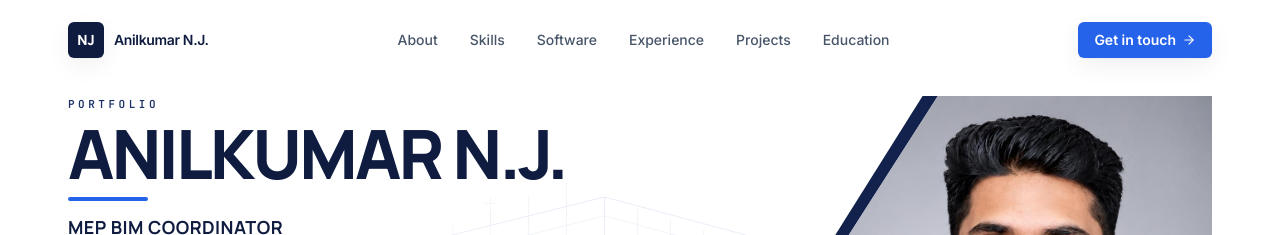
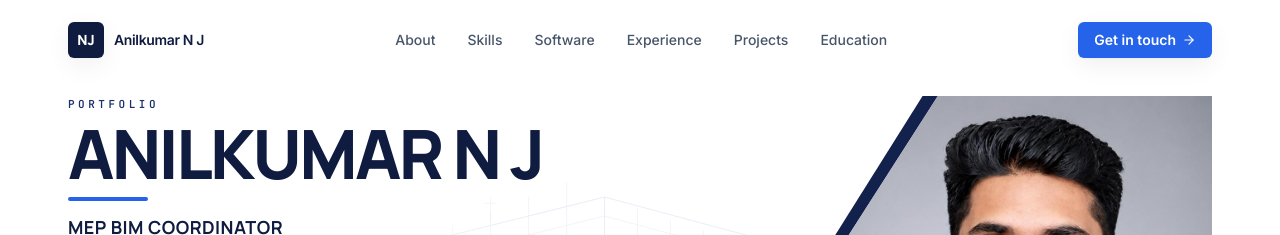
Before and after one commit to akhil-anil-dev/portfolio-anilkumar, a Next.js app: page / in a window 1280 px wide. Shown: the top 235 px of the page. Built offline with nearby package versions, Linux system fonts and the light colour scheme.

Commit message:
chore: Updated name

```diff
--- a/components/DiagramViewer.tsx
+++ b/components/DiagramViewer.tsx
@@ -28,7 +28,7 @@ export default function DiagramViewer({
   index,
   onClose,
   onIndexChange,
-  watermark = "ANILKUMAR  N.J.",
+  watermark = "ANILKUMAR  N  J",
 }: Props) {
   const d = diagrams[index];
 
@@ -167,7 +167,7 @@ export default function DiagramViewer({
 }
 
 /**
- * Pattern of "ANILKUMAR N.J." repeated diagonally.
+ * Pattern of "ANILKUMAR N J" repeated diagonally.
  * Rendered via an inline SVG `background-image` so it scales with the
  * diagram without modifying the original raster file.
  */
--- a/components/Hero.tsx
+++ b/components/Hero.tsx
@@ -35,7 +35,7 @@ export default function Hero() {
           </p>
 
           <h1 className="mt-2 whitespace-nowrap font-display text-[2.5rem] font-extrabold leading-[0.95] tracking-tightest text-navy-700 sm:text-[3.25rem] lg:text-[4.25rem]">
-            ANILKUMAR N.J.
+            ANILKUMAR N J
           </h1>
 
           <div className="mt-3 h-1 w-20 rounded-full bg-accent" />
--- a/components/ProfilePhoto.tsx
+++ b/components/ProfilePhoto.tsx
@@ -57,7 +57,7 @@ export default function ProfilePhoto() {
       {/* Bottom-left caption — fades in on hover. */}
       <figcaption className="pointer-events-none absolute bottom-4 left-4 z-10 flex items-center gap-2 opacity-0 transition-opacity duration-500 group-hover:opacity-100">
         <span className="font-mono text-[10px] font-semibold uppercase tracking-[0.22em] text-white">
-          Anilkumar N.J.
+          Anilkumar N J
         </span>
       </figcaption>
     </figure>
--- a/components/ProjectPanel.tsx
+++ b/components/ProjectPanel.tsx
@@ -258,7 +258,7 @@ export default function ProjectPanel({
                             className="absolute inset-0 h-full w-full select-none object-cover transition-transform duration-500 ease-out group-hover/diagram:scale-[1.04]"
                           />
                           {/* small watermark tile on thumbnail */}
-                          <ThumbWatermark text="ANILKUMAR  N.J." />
+                          <ThumbWatermark text="ANILKUMAR  N  J" />
                           <span className="absolute right-2 top-2 rounded-md border border-ink-900/10 bg-white/95 px-2 py-0.5 font-mono text-[10px] font-semibold uppercase tracking-wider text-ink-700 backdrop-blur">
                             {d.discipline}
                           </span>
--- a/lib/data.ts
+++ b/lib/data.ts
@@ -7,7 +7,7 @@
 
 export const profile = {
   name: "Anilkumar Nenmaniyil Jagadeesan",
-  shortName: "Anilkumar N.J.",
+  shortName: "Anilkumar N J",
   title: "MEP BIM Coordinator",
   location: "Malta, Europe",
   summary:
```
